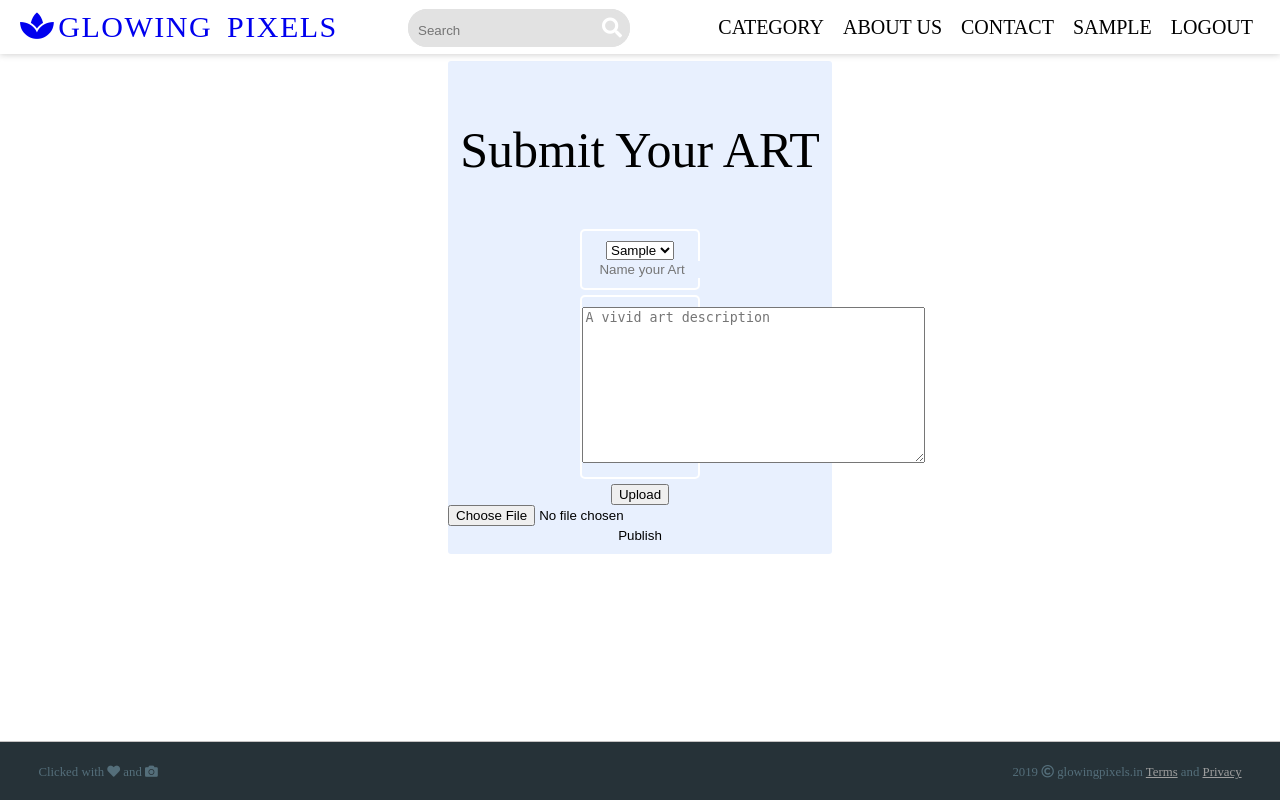
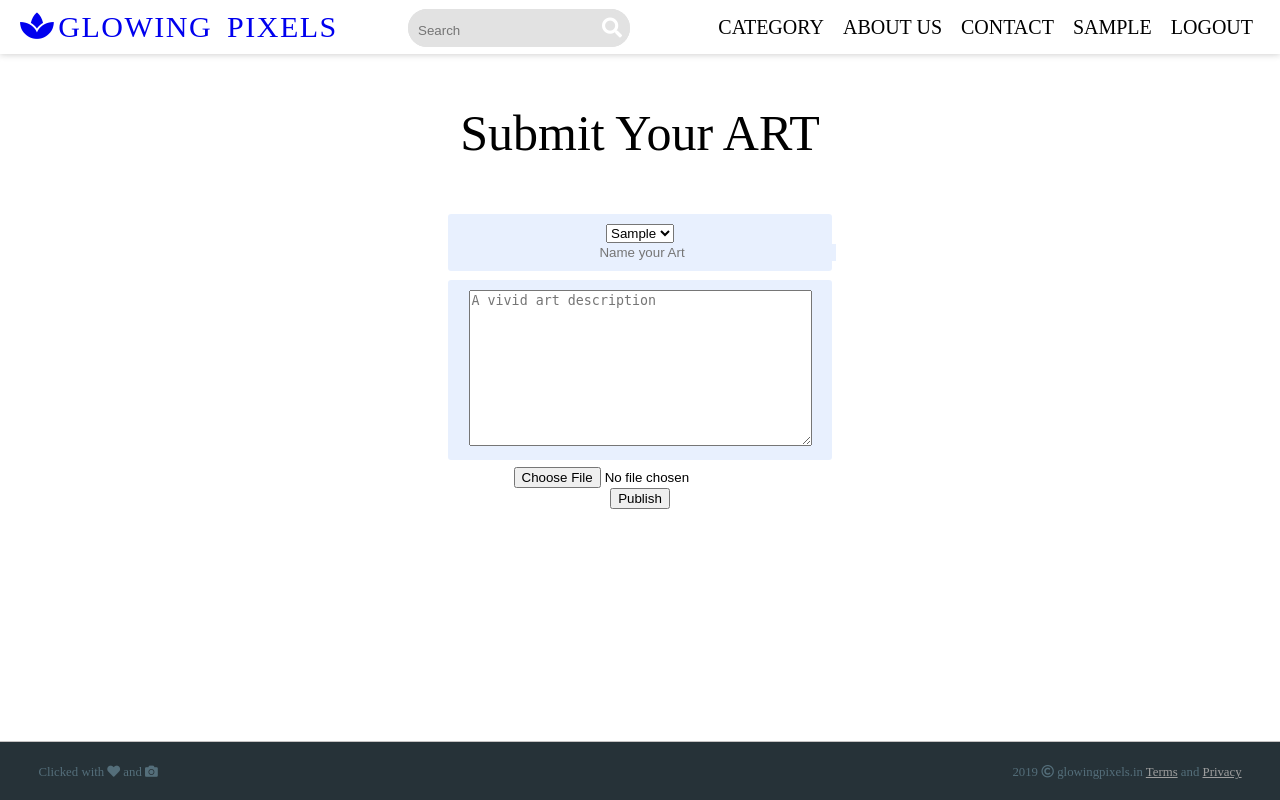
Before and after one commit to GlowingPixels/gp_web, a Django app: page /add/image in a window 1280 px wide. Run offline with Django 3.2, Linux system fonts and the light colour scheme; a user stored in the database is signed in; tables that the repository leaves empty hold one stand-in row (values such as "Sample post"); some libraries are stand-ins or nearby versions.

Commit message:
frontend bugfix

```diff
--- a/templates/gallery/imagecreate.html
+++ b/templates/gallery/imagecreate.html
@@ -13,41 +13,39 @@
 
     <!--form-->
     <div class="container">
-        <div class="row justify-content-center">
-            <div class="col-lg-8 col-md-10">
                 <div class="formbody">
 
                     <p style="font-size: 50px">Submit Your ART</p>
                     <form enctype="multipart/form-data" method="POST">
                         {% csrf_token %}
 
-                        <div class="row d1">
-                            <div class="col-lg-6 col-sm-12 col-md-6">
+                        <div class="row">
+
                                 {% render_field form.tag class="form-control" placeholder="Category" %}
-                            </div>
-                            <div class="col-lg-6 col-sm-12 col-md-6">
+
+
                                 {% render_field form.label class="form-control" placeholder="Name your Art" %}
-                            </div>
+
                         </div>
 
 
-                        <div class="row d1">
-                            <div class="col">
+                        <div class="row">
+
                                 {% render_field form.descriptions class="form-control" placeholder="A vivid art description" %}
-                            </div>
+
                         </div>
 
 
 
-                        <div class="input-group mb-3 d1">
-                            <div class="input-group-prepend">
+
+                            <div style="display:none">
                                 <button type="button" class="btn btn-outline-secondary" data-toggle="tooltip" title="Your Masterpiece">Upload</button>
                             </div>
                             <div class="custom-file">
                                 {% render_field form.image class="custom-file-label" id="inputGroupFile03" %}
                                 <label class="custom-file-label" for="inputGroupFile03"></label>
                             </div>
-                        </div>
+
 
                         <div class="d1">
                             <input type="submit" class="btn btn-primary" value="Publish">
@@ -56,7 +54,5 @@
                     </form>
 
                 </div>
-            </div>
-        </div>
     </div>
 {% endblock %}
```
Also changed, not shown: static/css/profile.css (+7 -2 lines), static/js/profile.js (+9 -0 lines), templates/registration/profile.html (+3 -5 lines).
